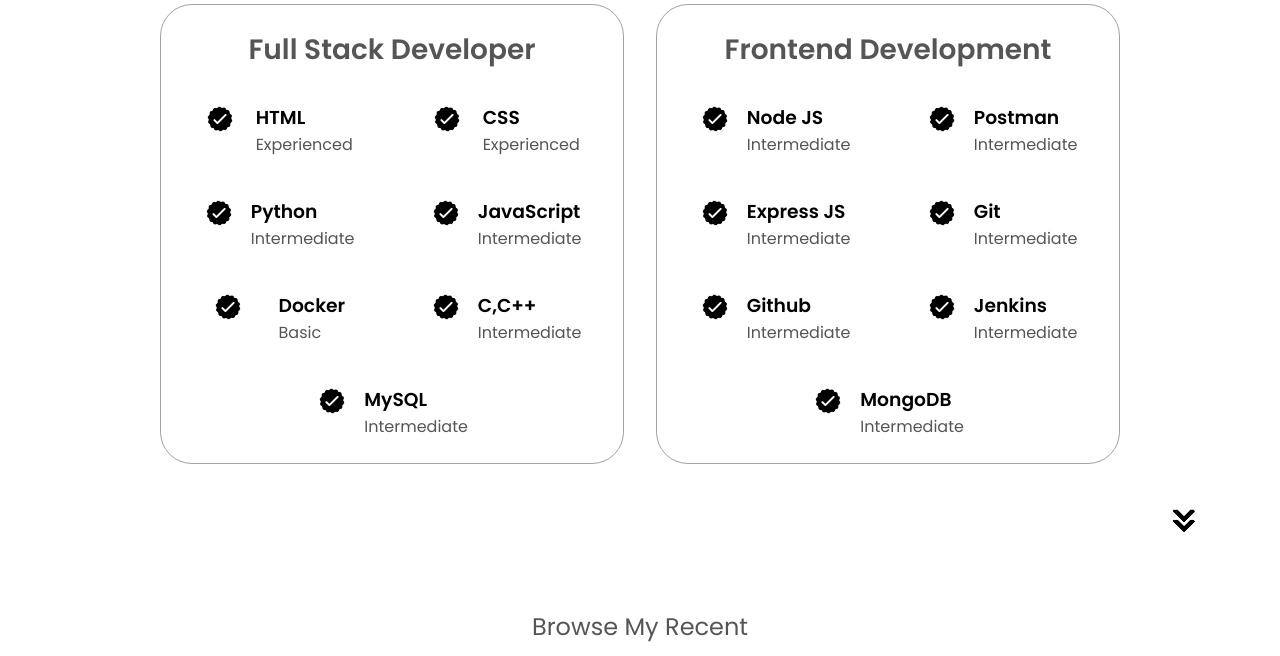
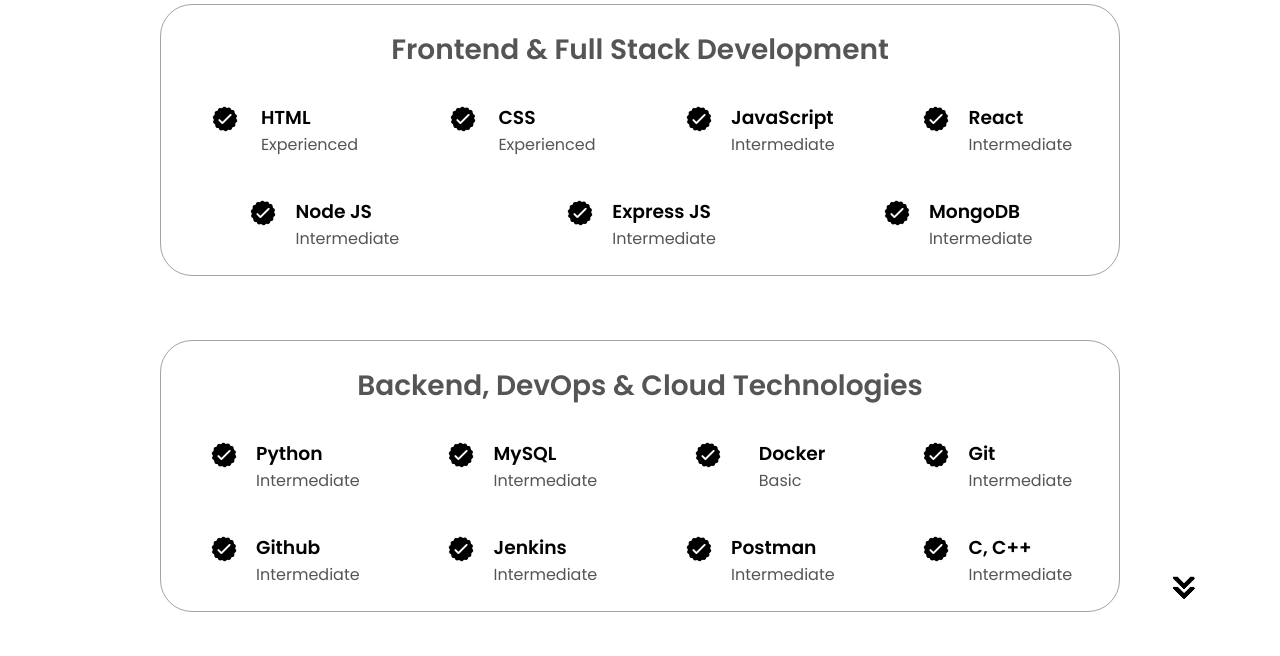
Before and after one commit to Sukhmangill977/gundeeps_portfloio, a plain HTML site: page index.html in a window 1280 px wide. Shown: the part 1855-2511 px from the top of the page. Drawn offline with nearby package versions, Linux system fonts and the light colour scheme.

Commit message:
all working

```diff
--- a/index.html
+++ b/index.html
@@ -125,167 +125,55 @@
     <p class="section__text__p1">Explore My</p>
     <h1 class="title">Skills</h1>
     <div class="experience-details-container">
+      <!-- First Column: Frontend and Full Stack -->
       <div class="about-containers">
         <div class="details-container">
-            <h2 class="experience-sub-title">Full Stack Developer</h2>
+          <h2 class="experience-sub-title">Frontend & Full Stack Development</h2>
           <div class="article-container">
             <article>
-                <img
-                  src="./assets/checkmark.png"
-                  alt="Experience icon"
-                  class="icon"
-                />
+              <img src="./assets/checkmark.png" alt="Experience icon" class="icon" />
               <div>
                 <h3>HTML</h3>
                 <p>Experienced</p>
               </div>
             </article>
             <article>
-                <img
-                  src="./assets/checkmark.png"
-                  alt="Experience icon"
-                  class="icon"
-                />
+              <img src="./assets/checkmark.png" alt="Experience icon" class="icon" />
               <div>
                 <h3>CSS</h3>
                 <p>Experienced</p>
               </div>
             </article>
             <article>
-                <img
-                  src="./assets/checkmark.png"
-                  alt="Experience icon"
-                  class="icon"
-                />
-                <div>
-                  <h3>Python</h3>
-                  <p>Intermediate</p>
-                </div>
-              </article>
-              <article>
-                <img
-                  src="./assets/checkmark.png"
-                  alt="Experience icon"
-                  class="icon"
-                />
+              <img src="./assets/checkmark.png" alt="Experience icon" class="icon" />
               <div>
                 <h3>JavaScript</h3>
                 <p>Intermediate</p>
               </div>
             </article>
             <article>
-                <img
-                  src="./assets/checkmark.png"
-                  alt="Experience icon"
-                  class="icon"
-                />
+              <img src="./assets/checkmark.png" alt="Experience icon" class="icon" />
               <div>
-                  <h3>Docker</h3>
-                  <p>Basic</p>
-                </div>
-              </article>
-              <article>
-                <img
-                  src="./assets/checkmark.png"
-                  alt="Experience icon"
-                  class="icon"
-                />
-                <div>
-                  <h3>C,C++</h3>
+                <h3>React</h3>
                 <p>Intermediate</p>
               </div>
             </article>
             <article>
-                <img
-                  src="./assets/checkmark.png"
-                  alt="Experience icon"
-                  class="icon"
-                />
-                <div>
-                  <h3>MySQL</h3>
-                  <p>Intermediate</p>
-                </div>
-              </article>
-            </div>
-          </div>
-          <div class="details-container">
-            <h2 class="experience-sub-title">Frontend Development</h2>
-            <div class="article-container">
-              <article>
-                <img
-                  src="./assets/checkmark.png"
-                  alt="Experience icon"
-                  class="icon"
-                />
-                <div>
-
+              <img src="./assets/checkmark.png" alt="Experience icon" class="icon" />
               <div>
                 <h3>Node JS</h3>
                 <p>Intermediate</p>
               </div>
             </article>
             <article>
-                <img
-                  src="./assets/checkmark.png"
-                  alt="Experience icon"
-                  class="icon"
-                />
-                <div>
-                  <h3>Postman</h3>
-                  <p>Intermediate</p>
-                </div>
-              </article>
-              <article>
-                <img
-                  src="./assets/checkmark.png"
-                  alt="Experience icon"
-                  class="icon"
-                />
+              <img src="./assets/checkmark.png" alt="Experience icon" class="icon" />
               <div>
                 <h3>Express JS</h3>
                 <p>Intermediate</p>
               </div>
             </article>
             <article>
-                <img
-                  src="./assets/checkmark.png"
-                  alt="Experience icon"
-                  class="icon"
-                />
-                <div>
-                  <h3>Git</h3>
-                  <p>Intermediate</p>
-                </div>
-              </article>
-              <article>
-                <img
-                  src="./assets/checkmark.png"
-                  alt="Experience icon"
-                  class="icon"
-                />
-                <div>
-                  <h3>Github</h3>
-                  <p>Intermediate</p>
-                </div>
-              </article>
-
-              <article>
-                <img
-                  src="./assets/checkmark.png"
-                  alt="Experience icon"
-                  class="icon"
-                />
-                <div>
-                  <h3>Jenkins</h3>
-                  <p>Intermediate</p>
-                </div>
-              </article>
-              <article>
-                <img
-                  src="./assets/checkmark.png"
-                  alt="Experience icon"
-                  class="icon"
-                />
+              <img src="./assets/checkmark.png" alt="Experience icon" class="icon" />
               <div>
                 <h3>MongoDB</h3>
                 <p>Intermediate</p>
@@ -294,14 +182,76 @@
           </div>
         </div>
       </div>
+
+      <!-- Second Column: Backend, DevOps, and Cloud -->
+      <div class="about-containers">
+        <div class="details-container">
+          <h2 class="experience-sub-title">Backend, DevOps & Cloud Technologies</h2>
+          <div class="article-container">
+            <article>
+              <img src="./assets/checkmark.png" alt="Experience icon" class="icon" />
+              <div>
+                <h3>Python</h3>
+                <p>Intermediate</p>
               </div>
-      <img
-        src="./assets/arrow.png"
-        alt="Arrow icon"
-        class="icon arrow"
-        onclick="location.href='./#projects'"
-      />
+            </article>
+            <article>
+              <img src="./assets/checkmark.png" alt="Experience icon" class="icon" />
+              <div>
+                <h3>MySQL</h3>
+                <p>Intermediate</p>
+              </div>
+            </article>
+            <article>
+              <img src="./assets/checkmark.png" alt="Experience icon" class="icon" />
+              <div>
+                <h3>Docker</h3>
+                <p>Basic</p>
+              </div>
+            </article>
+            <article>
+              <img src="./assets/checkmark.png" alt="Experience icon" class="icon" />
+              <div>
+                <h3>Git</h3>
+                <p>Intermediate</p>
+              </div>
+            </article>
+            <article>
+              <img src="./assets/checkmark.png" alt="Experience icon" class="icon" />
+              <div>
+                <h3>Github</h3>
+                <p>Intermediate</p>
+              </div>
+            </article>
+            <article>
+              <img src="./assets/checkmark.png" alt="Experience icon" class="icon" />
+              <div>
+                <h3>Jenkins</h3>
+                <p>Intermediate</p>
+              </div>
+            </article>
+            <article>
+              <img src="./assets/checkmark.png" alt="Experience icon" class="icon" />
+              <div>
+                <h3>Postman</h3>
+                <p>Intermediate</p>
+              </div>
+            </article>
+            <article>
+              <img src="./assets/checkmark.png" alt="Experience icon" class="icon" />
+              <div>
+                <h3>C, C++</h3>
+                <p>Intermediate</p>
+              </div>
+            </article>
+          </div>
+        </div>
+      </div>
+    </div>
+    <img src="./assets/arrow.png" alt="Arrow icon" class="icon arrow" onclick="location.href='./#projects'" />
   </section>
+
+
     <section id="projects">
       <p class="section__text__p1">Browse My Recent</p>
       <h1 class="title">Projects</h1>
@@ -309,59 +259,9 @@
           <div class="projects-grid">
             <div class="details-container color-container">
               <div class="article-container">
-                      <img src="./assets/project-1.png" alt="Project 1" class="project-img" />
-                  </div>
-                  <h2 class="experience-sub-title project-title">COLLEGE CONNECT</h2>
-                  <div class="btn-container">
-                      <button class="btn btn-color-2 project-btn" onclick="location.href='https://github.com/gundeeps247/Academics'">Github</button>
-                      <button class="btn btn-color-2 project-btn" onclick="location.href='https://edconnect-dashboard-blond.vercel.app'">Live Demo</button>
-                  </div>
-              </div>
-              <div class="details-container color-container">
-                  <div class="article-container">
-                      <img src="./assets/project-2.png" alt="Project 2" class="project-img" />
-                  </div>
-                  <h2 class="experience-sub-title project-title">HOSPITAL MANAGEMENT SYSTEM</h2>
-                  <div class="btn-container">
-                      <button class="btn btn-color-2 project-btn" onclick="location.href='https://github.com/gundeeps247/hospital'">Github</button>
-                      <button class="btn btn-color-2 project-btn" onclick="location.href='https://hospital-liart-ten.vercel.app'">Live Demo</button>
-                  </div>
-              </div>
-              <div class="details-container color-container">
-                  <div class="article-container">
-                      <img src="./assets/project-3.png" alt="Project 3" class="project-img" />
-                  </div>
-                  <h2 class="experience-sub-title project-title">FAKE NEWS DETECTION</h2>
-                  <div class="btn-container">
-                      <button class="btn btn-color-2 project-btn" onclick="location.href='https://github.com/gundeeps247/fake_news_detection'">Github</button>
-                      <button class="btn btn-color-2 project-btn" onclick="location.href='https://speech-to-textbys.vercel.app'">Live Demo</button>
-                  </div>
-              </div>
-              <div class="details-container color-container">
-                  <div class="article-container">
-                      <img src="./assets/project-4.png" alt="Project 4" class="project-img" />
-                  </div>
-                  <h2 class="experience-sub-title project-title">REAL-TIME CHAT APPLICATION</h2>
-                  <div class="btn-container">
-                      <button class="btn btn-color-2 project-btn" onclick="location.href='https://github.com/gundeeps247/chat'">Github</button>
-                      <button class="btn btn-color-2 project-btn" onclick="location.href='https://speech-to-textbys.vercel.app'">Live Demo</button>
-                  </div>
-              </div>
-              <div class="details-container color-container">
-                  <div class="article-container">
-                      <img src="./assets/project-5.png" alt="Project 5" class="project-img" />
-                  </div>
-                  <h2 class="experience-sub-title project-title">ONLINE MEETING APP</h2>
-                  <div class="btn-container">
-                      <button class="btn btn-color-2 project-btn" onclick="location.href='https://github.com/gundeeps247/edconnect-meeting'">Github</button>
-                      <button class="btn btn-color-2 project-btn" onclick="location.href='https://edconnect-meeting.vercel.app/'">Live Demo</button>
-                  </div>
-              </div>
-              <div class="details-container color-container">
-                <div class="article-container">
                   <img src="./assets/project-6.png" alt="Project 6" class="project-img" />
               </div>
-                <h2 class="experience-sub-title project-title">HEALTH MATRIC</h2>
+              <h2 class="experience-sub-title project-title">HEALTH MATRIX</h2>
               <div class="btn-container">
                   <button class="btn btn-color-2 project-btn" onclick="location.href='https://github.com/gundeeps247/mern-auth'">Github</button>
                   <button class="btn btn-color-2 project-btn" onclick="location.href='https://health-matrix.onrender.com/'">Live Demo</button>
@@ -377,6 +277,49 @@
                 <button class="btn btn-color-2 project-btn" onclick="location.href='https://dsavizhub.vercel.app/'">Live Demo</button>
             </div>
         </div>
+        <div class="details-container color-container">
+          <div class="article-container">
+              <img src="./assets/project-5.png" alt="Project 4" class="project-img" />
+          </div>
+          <h2 class="experience-sub-title project-title">REAL-TIME CHAT APPLICATION</h2>
+          <div class="btn-container">
+              <button class="btn btn-color-2 project-btn" onclick="location.href='https://github.com/gundeeps247/chat'">Github</button>
+              <button class="btn btn-color-2 project-btn" onclick="location.href='https://speech-to-textbys.vercel.app'">Live Demo</button>
+          </div>
+      </div>
+      <div class="details-container color-container">
+        <div class="article-container">
+            <img src="./assets/project-3.png" alt="Project 3" class="project-img" />
+        </div>
+        <h2 class="experience-sub-title project-title">FAKE NEWS DETECTION</h2>
+        <div class="btn-container">
+            <button class="btn btn-color-2 project-btn" onclick="location.href='https://github.com/gundeeps247/fake_news_detection'">Github</button>
+            <button class="btn btn-color-2 project-btn" onclick="location.href='https://speech-to-textbys.vercel.app'">Live Demo</button>
+        </div>
+    </div>
+    <div class="details-container color-container">
+      <div class="article-container">
+          <img src="./assets/project-4.png" alt="Project 5" class="project-img" />
+      </div>
+      <h2 class="experience-sub-title project-title">ONLINE MEETING APP</h2>
+      <div class="btn-container">
+          <button class="btn btn-color-2 project-btn" onclick="location.href='https://github.com/gundeeps247/edconnect-meeting'">Github</button>
+          <button class="btn btn-color-2 project-btn" onclick="location.href='https://edconnect-meeting.vercel.app/'">Live Demo</button>
+      </div>
+  </div>
+              <div class="details-container color-container">
+                  <div class="article-container">
+                      <img src="./assets/project-1.png" alt="Project 1" class="project-img" />
+                  </div>
+                  <h2 class="experience-sub-title project-title">COLLEGE CONNECT</h2>
+                  <div class="btn-container">
+                      <button class="btn btn-color-2 project-btn" onclick="location.href='https://github.com/gundeeps247/Academics'">Github</button>
+                      <button class="btn btn-color-2 project-btn" onclick="location.href='https://edconnect-dashboard-blond.vercel.app'">Live Demo</button>
+                  </div>
+              </div>
+
+
+
 
           </div>
       </div>
--- a/style.css
+++ b/style.css
@@ -673,7 +673,7 @@
 /* CONTACT */
 
 #contact {
-  margin-top: 770px;
+  margin-top: 70px;
   display: flex;
   justify-content: center;
   flex-direction: column;
```
Lines whose indentation alone changed are shown as unchanged.
